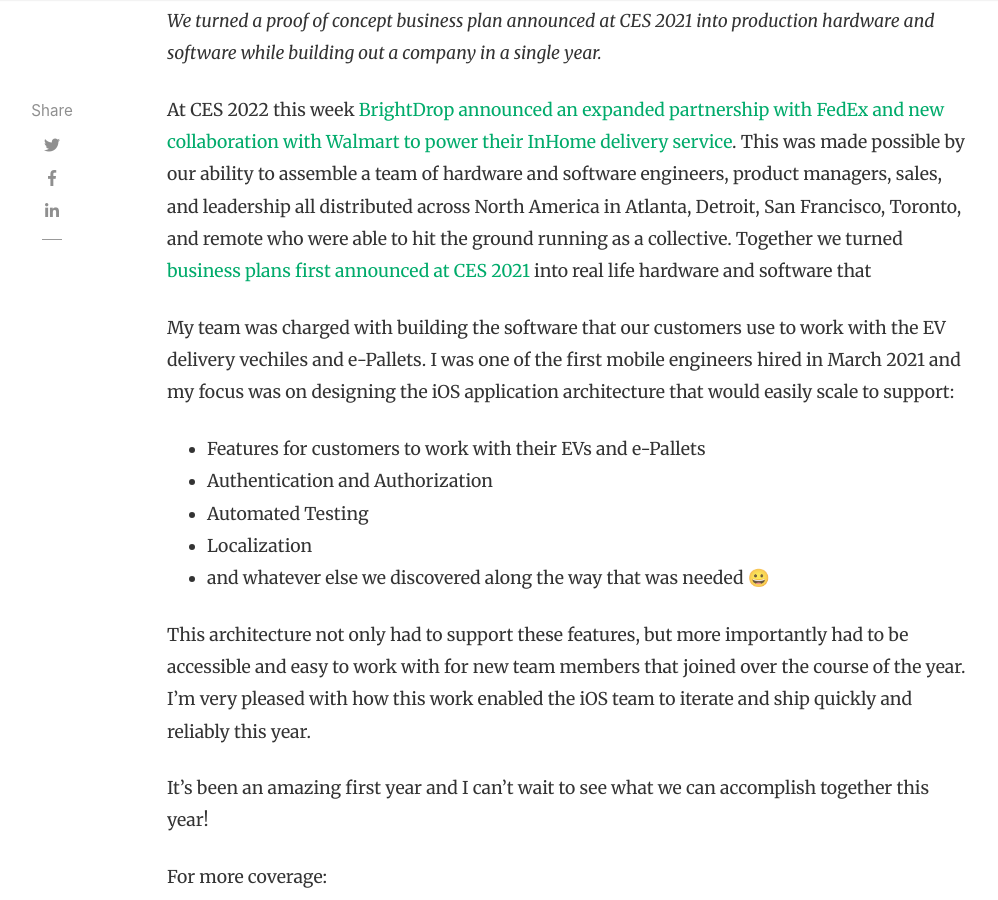
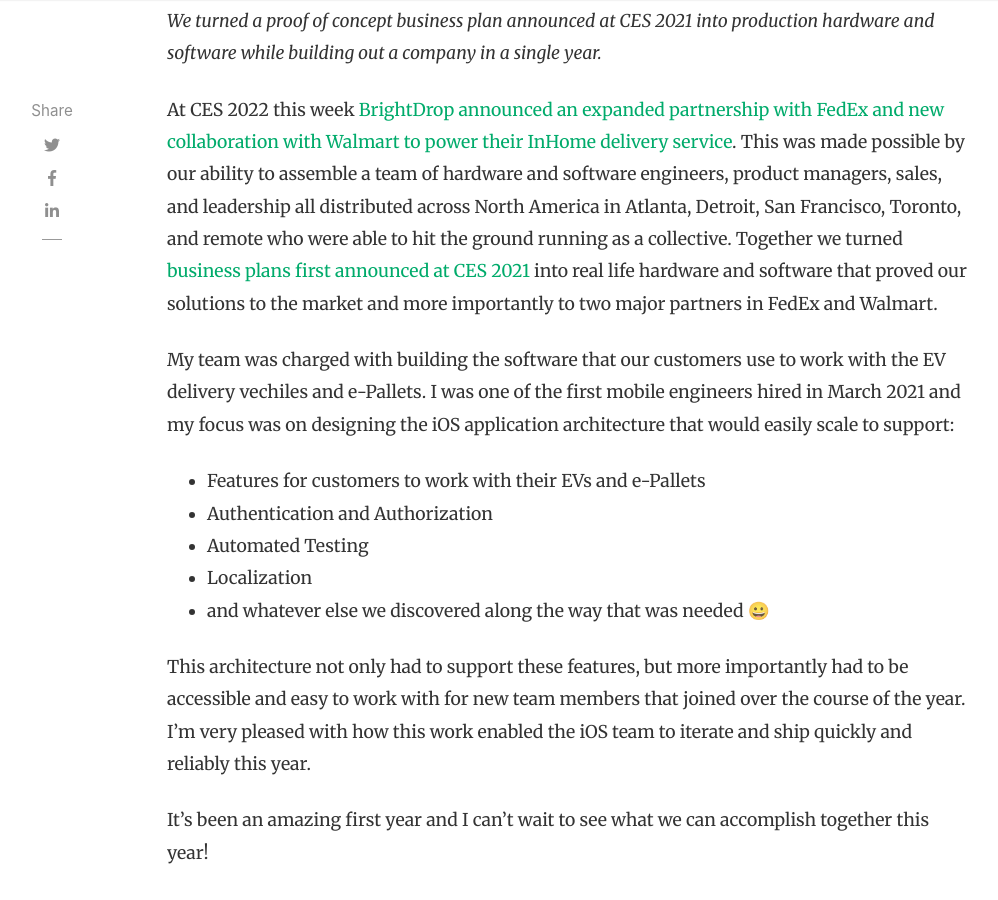
Before and after one commit to bleege/bleege.github.io, a Jekyll site: the page built from _posts/2022-01-09-ces-brightdtop.md, in a window 1280 px wide and 900 px high, scrolled down 913 px. Shown: the whole window, without its empty margins (118-1116 px from the left). Built offline with Jekyll 4.4.1, drawn with Linux system fonts in a browser that asks for light colours; nearby versions of some CDN libraries; comment, search, counter and statistics services are not loaded.

Commit message:
Adjusting featured posts

```diff
--- a/_posts/2022-01-09-ces-brightdtop.md
+++ b/_posts/2022-01-09-ces-brightdtop.md
@@ -27,7 +27,7 @@
 _We turned a proof of concept business plan announced at CES 2021 into production hardware and software while building out a company in a single year._
 <!--excerpt.end-->
 
-At CES 2022 this week [BrightDrop announced an expanded partnership with FedEx and new collaboration with Walmart to power their InHome delivery service](https://www.gobrightdrop.com/newsroom/brightdrop-announces-walmart-as-new-ev-customer-and-expands-collaboration-with-fedex-at-ces).  This was made possible by our ability to assemble a team of hardware and software engineers, product managers, sales, and leadership all distributed across North America in Atlanta, Detroit, San Francisco, Toronto, and remote who were able to hit the ground running as a collective.  Together we turned [business plans first announced at CES 2021](https://www.gobrightdrop.com/newsroom/gm-launches-brightdrop) into real life hardware and software that
+At CES 2022 this week [BrightDrop announced an expanded partnership with FedEx and new collaboration with Walmart to power their InHome delivery service](https://www.gobrightdrop.com/newsroom/brightdrop-announces-walmart-as-new-ev-customer-and-expands-collaboration-with-fedex-at-ces).  This was made possible by our ability to assemble a team of hardware and software engineers, product managers, sales, and leadership all distributed across North America in Atlanta, Detroit, San Francisco, Toronto, and remote who were able to hit the ground running as a collective.  Together we turned [business plans first announced at CES 2021](https://www.gobrightdrop.com/newsroom/gm-launches-brightdrop) into real life hardware and software that proved our solutions to the market and more importantly to two major partners in FedEx and Walmart.
 
 My team was charged with building the software that our customers use to work with the EV delivery vechiles and e-Pallets.  I was one of the first mobile engineers hired in March 2021 and my focus was on designing the iOS application architecture that would easily scale to support:
 
```
Also changed, not shown: other parts of _posts/2022-01-09-ces-brightdtop.md (+1 -1 lines), _posts/tumblr/2015-07-04-the-process-behind-flat.md (+1 -0 lines).
